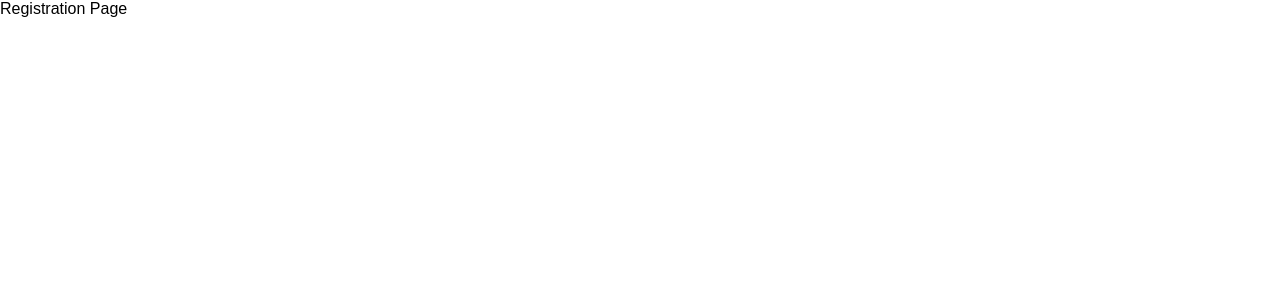
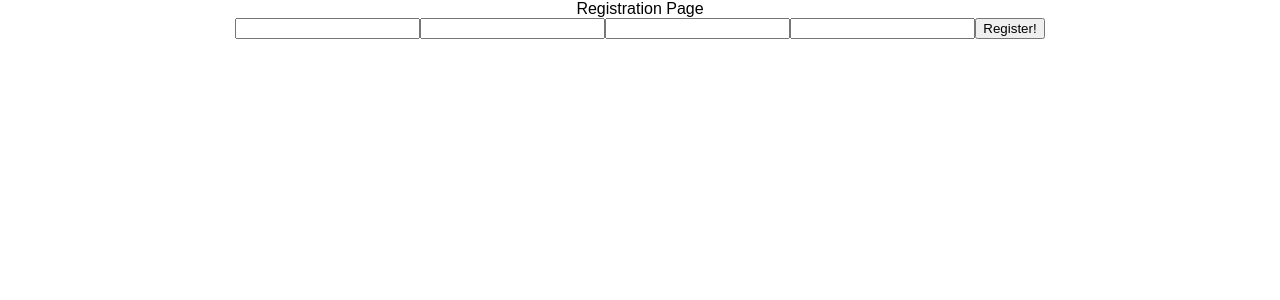
Before and after one commit to lemming-online/tundra, a React (Create React App) app: page / in a window 1280 px wide. Shown: the top 300 px of the page. Built offline with nearby package versions, Linux system fonts and the light colour scheme.

Commit message:
add input boxes

```diff
--- a/src/pages/Registration.js
+++ b/src/pages/Registration.js
@@ -1,9 +1,53 @@
 import React from 'react'
 
 export default class Registration extends React.Component{
+  constructor(props) {
+          super(props);
+  }
+
   render(){
     return(
-      <div>Registration Page</div>
+      <div>
+        <center>
+        <div>Registration Page</div>
+        <form>
+          <input
+            text = "Email"
+            type = "text"
+            errorMessage = "email is invalid"
+            emptyMessage = "email can't be empty"
+          />
+
+          <input
+            text = "password"
+            type = "text"
+            errorMessage = "password is invalid"
+            emptyMessage = "password can't be empty"
+          />
+
+          <input
+            text = "First Name"
+            type = "text"
+            errorMessage = "First name is invalid"
+            emptyMessage = "First name can't be empty"
+          />
+
+          <input
+            text = "Last Name"
+            type = "text"
+            errorMessage = "Last name is invalid"
+            emptyMessage = "Last name can't be empty"
+          />
+
+          <button
+            type = "submit"
+            className = "button button_wide"
+            >
+            Register!
+          </button>
+        </form>
+        </center>
+      </div>
     );
   }
 }
```
Also changed, not shown: 1 other file (tests, documents, lock files or other folders).
